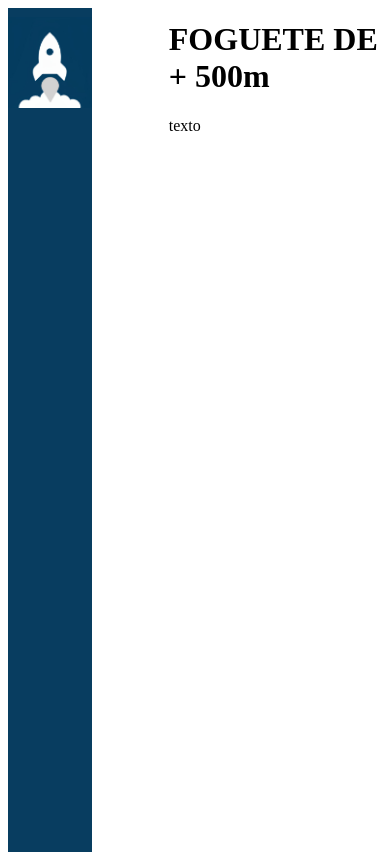
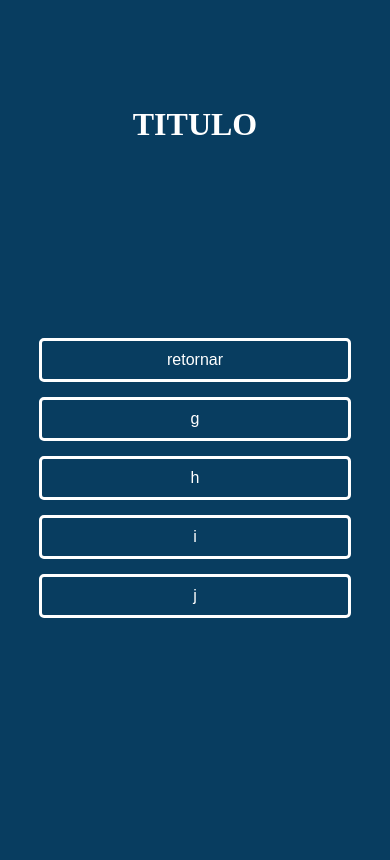
Before and after one commit to guilhermenknop/web, a plain HTML site: page gfig/foguetes/500m/500m.html in a window 390 px wide. Drawn offline with Linux system fonts and the light colour scheme.

Commit message:
pagindvfog

```diff
--- a/gfig/foguetes/500m/500m.html
+++ b/gfig/foguetes/500m/500m.html
@@ -3,34 +3,79 @@
 <head>
 <meta charset="UTF-8">
 <meta name="viewport" content="width=device-width, initial-scale=1.0">
-    <title>foguete de + 500m</title>
+<title>GFIG A</title>
 <style>
-        .coluna {
-            background-color:#083D60;
+    body{
+        background-color: #083D60;
+    }
+    .imagem1{
         height: 100vh;
-            width: 10vh;
-            border: none;
+        position: relative;
+        right: 50px;
     }
-        .texto {
-            position: absolute; top: 0vh;
-            position: absolute; left: 20vh;
+    .botao {
+        background-color: #083D60;
+        color: white;
+        border: 3px solid white;
+        padding: 10px 20px;
+        font-size: 16px;
+        cursor: pointer;
+        border-radius: 5px;
+        transition: background-color 0.3s;
+        position: absolute;
+        left: 70vh;
+        width: 30vh;
     }
-        .logo {
-            position: absolute; top: 2vh;
-            height: 10.8vh;
+    button:hover {
+        background-color: #ffffff;
+        border-color: #ffffff;
+        color: #083D60;
+    }
+    .titulo {
+        position: absolute;
+        left: 85vh;
+        transform: translateX(-50%);
+        top: 15vh;
+        color: white;
+    }
+    @media (max-width: 768px) {
+    .imagem1 {
+        display: none;
+    }
+
+    .titulo {
+        position: absolute;
+        left: 50%;
+        transform: translateX(-50%);
+        top: 10vh;
+        height: 20vh;
+    }
+
+    .botao {
+        background-color: #083D60;
+        color: white;
+        border: 3px solid white;
+        padding: 10px 20px;
+        font-size: 16px;
+        cursor: pointer;
+        border-radius: 5px;
+        transition: background-color 0.3s;
+        position: absolute;
+        left: 50%;
+        transform: translateX(-50%);
+        width: 80%;
+    }
 }
 </style>
 </head>
 <body>
-    <div class="coluna"></div>
-    <div class="texto">
-        <h1>FOGUETE DE + 500m</h1>
-        <p>
-            texto
+    <img src="../a3.jpeg" alt="foguete" class="imagem1">
+    <h1 class="titulo">TITULO</h1>
 
-        </p>
-    </div>
-    <img src="../../a.jpeg" alt="foguete" class="logo" onclick="window.location.href='../../gfig.html'">
-
+    <button class="botao" style="top: 40vh;" onclick="window.location.href='../gfig.html'">retornar</button>
+    <button class="botao" style="top: 47vh;" onclick="window.location.href=''">g</button>
+    <button class="botao" style="top: 54vh;" onclick="window.location.href=''">h</button>
+    <button class="botao" style="top: 61vh;" onclick="window.location.href=''">i</button>
+    <button class="botao" style="top: 68vh;" onclick="window.location.href=''">j</button>
 </body>
 </html>
```
Also changed, not shown: gfig/foguetes/100m/100m.html (+65 -20 lines), gfig/foguetes/100m/baranoff/baranoff.html (added, +36 -0 lines), gfig/foguetes/100m/rojao/rojao.html (added, +36 -0 lines), gfig/foguetes/100ma500m/100ma500m.html (+62 -19 lines), gfig/foguetes/100ma500m/felix/felix.html (added, +36 -0 lines), gfig/foguetes/500m/luce1km/luce500m.html (added, +36 -0 lines), gfig/foguetes/500m/luce500m/luce1km.html (added, +36 -0 lines). Lines whose indentation alone changed are shown as unchanged.
